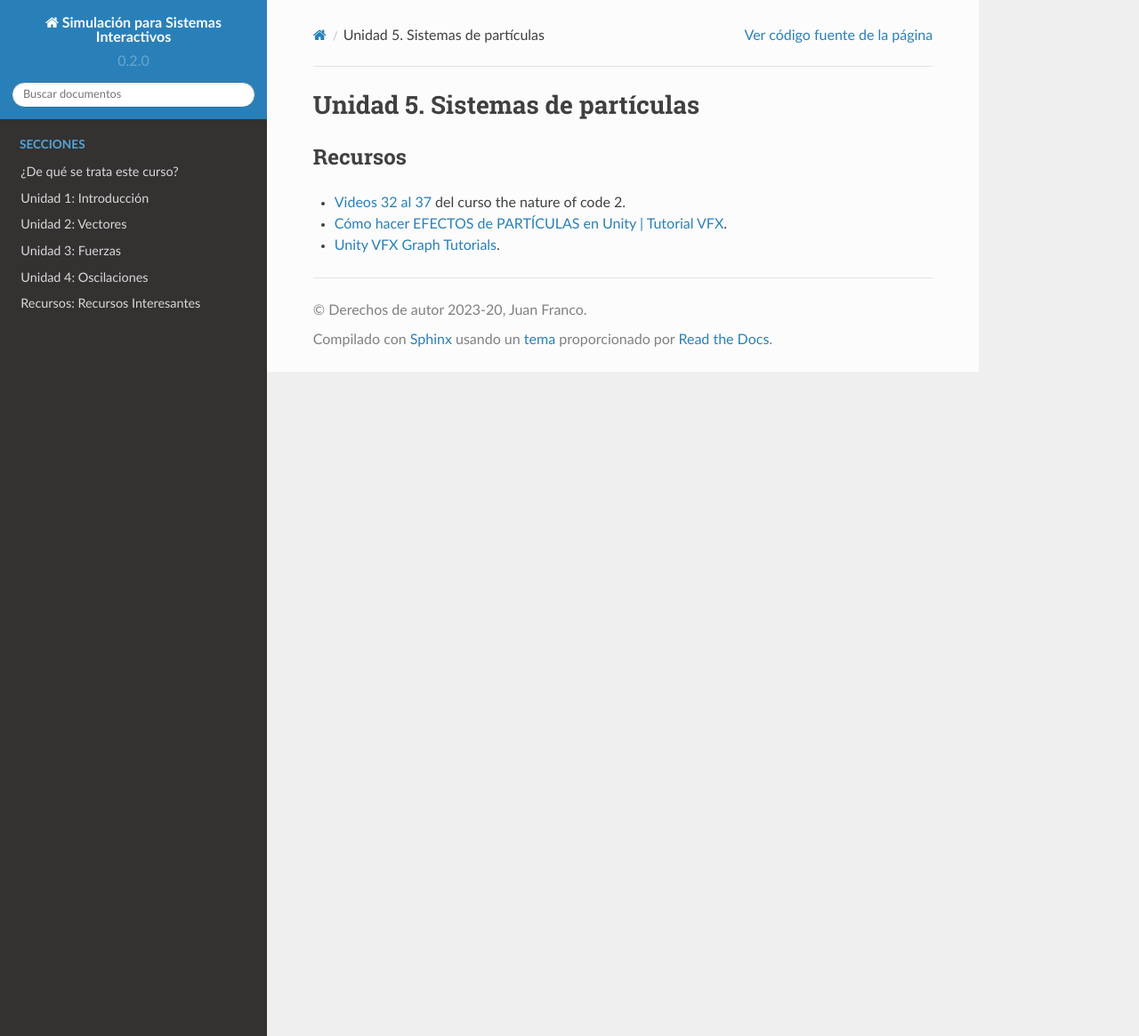
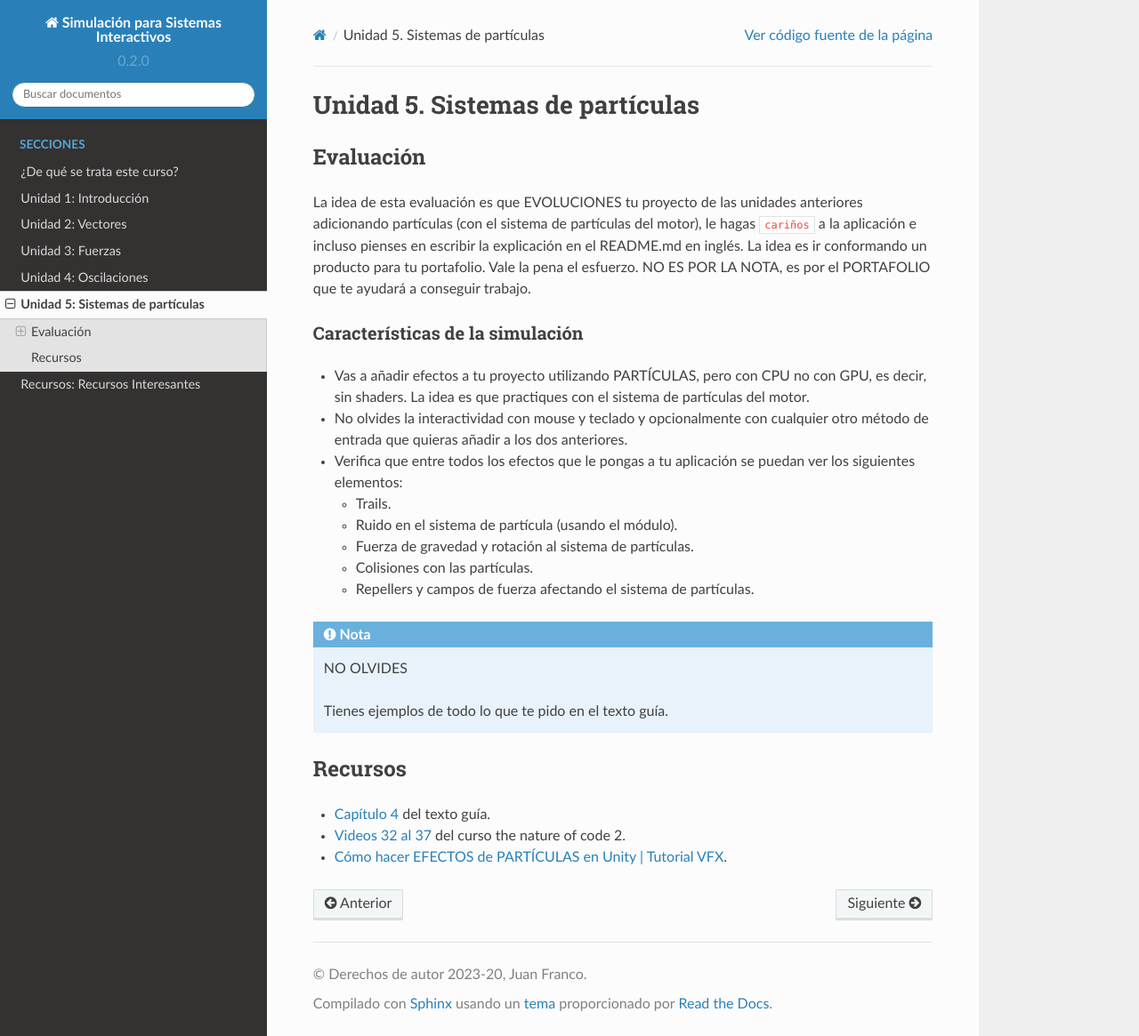
Before and after one commit to mgarcial/SimulacionInteractivos, a Sphinx documentation site: the page built from docs/_unidad5/unidad5.rst, in a window 1280 px wide and 1165 px high. Shown: the whole window at 89% size. Built offline with Sphinx 7.4.7 and the Read the Docs theme 2.0.0, drawn with Linux system fonts in a browser that asks for light colours.

Commit message:
Add Unit 5

```diff
--- a/docs/_unidad5/unidad5.rst
+++ b/docs/_unidad5/unidad5.rst
@@ -1,10 +1,41 @@
 Unidad 5. Sistemas de partículas
 =======================================
+
+Evaluación
+-----------
+
+La idea de esta evaluación es que EVOLUCIONES tu proyecto de las unidades
+anteriores adicionando partículas (con el sistema de partículas del motor),
+le hagas ``cariños`` a la aplicación e incluso pienses en escribir la explicación
+en el README.md en inglés. La idea es ir conformando un producto para tu
+portafolio. Vale la pena el esfuerzo. NO ES POR LA NOTA, es por el PORTAFOLIO que
+te ayudará a conseguir trabajo.
+
+Características de la simulación
+**********************************
+
+* Vas a añadir efectos a tu proyecto utilizando PARTÍCULAS, pero
+  con CPU no con GPU, es decir, sin shaders. La idea es que practiques con
+  el sistema de partículas del motor.
+* No olvides la interactividad con mouse y teclado y opcionalmente con
+  cualquier otro método de entrada que quieras añadir a los dos anteriores.
+* Verifica que entre todos los efectos que le pongas a tu aplicación se puedan
+  ver los siguientes elementos:
+
+  * Trails.
+  * Ruido en el sistema de partícula (usando el módulo).
+  * Fuerza de gravedad y rotación al sistema de partículas.
+  * Colisiones con las partículas.
+  * Repellers y campos de fuerza afectando el sistema de partículas.
+
+.. note:: NO OLVIDES
+
+    Tienes ejemplos de todo lo que te pido en el texto guía.
 
 Recursos
 ----------------------
 
+* `Capítulo 4 <https://natureofcodeunity.com/chapterfour.html>`__ del texto guía.
 * `Videos 32 al 37 <https://youtube.com/playlist?list=PLRqwX-V7Uu6ZV4yEcW3uDwOgGXKUUsPOM>`__
   del curso the nature of code 2.
 * `Cómo hacer EFECTOS de PARTÍCULAS en Unity | Tutorial VFX <https://youtu.be/4ZffPhom758>`__.
-* `Unity VFX Graph Tutorials <https://youtube.com/playlist?list=PLpPd_BKEUoYhN8CiOoNLTSVh-7U5yjg3n>`__.
--- a/docs/index.rst
+++ b/docs/index.rst
@@ -17,8 +17,9 @@ Créditos y horas totales del curso: 2 créditos - 96 horas totales
    Unidad 2: Vectores <_unidad2/unidad2>
    Unidad 3: Fuerzas <_unidad3/unidad3>
    Unidad 4: Oscilaciones <_unidad4/unidad4>
+   Unidad 5: Sistemas de partículas <_unidad5/unidad5>
    Recursos: Recursos Interesantes <_recursos/recursos>
+
 ..
-   Unidad 5: Sistemas de partículas <_unidad5/unidad5>
    Unidad 6: Componentes Físicos <_unidad6/unidad6>
    Unidad 7: Agentes autónomos <_unidad7/unidad7>
```
Also changed, not shown: docs/_intro/intro.rst (+13 -0 lines).
